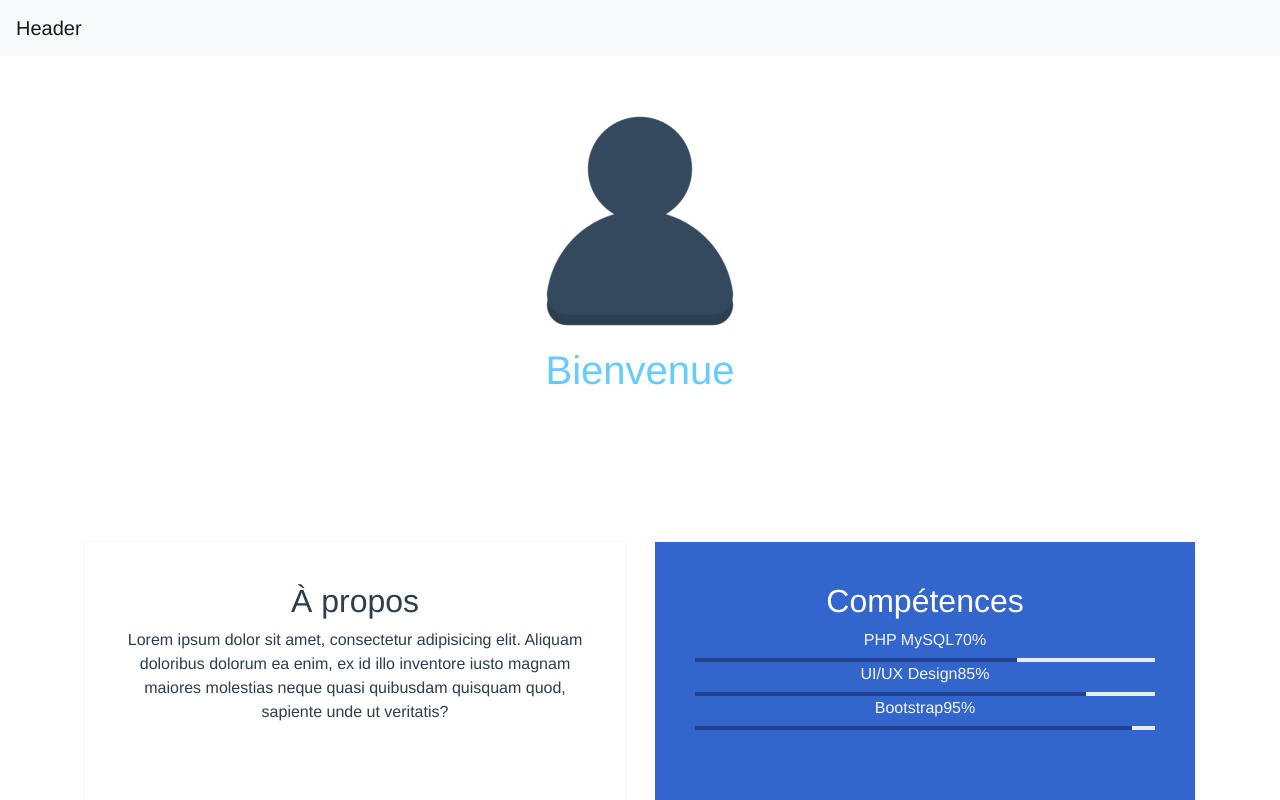
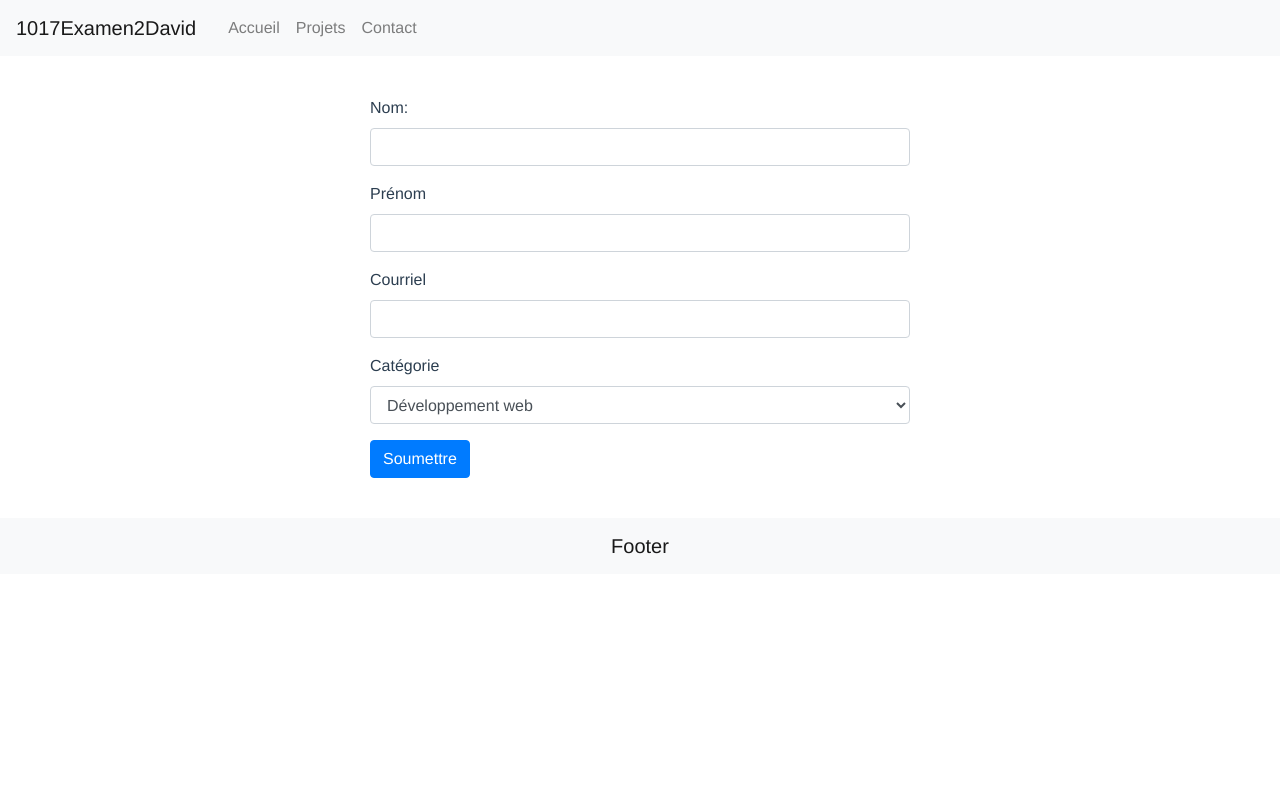
Before and after one commit to paramore2k/1017examen2david, a Vue app: page /#/contact in a window 1280 px wide. Shown: the top 800 px of the page. Built offline with nearby package versions, Linux system fonts and the light colour scheme.

Commit message:
Mon menu avec vue router

```diff
--- a/package.json
+++ b/package.json
@@ -10,7 +10,8 @@
   "dependencies": {
     "bootstrap": "^4.6.0",
     "core-js": "^3.6.5",
-    "vue": "^2.6.11"
+    "vue": "^2.6.11",
+    "vue-router": "^3.5.1"
   },
   "devDependencies": {
     "@vue/cli-plugin-babel": "~4.5.0",
--- a/src/App.vue
+++ b/src/App.vue
@@ -1,16 +1,21 @@
 <template>
 <div id="app">
-  <Home></Home>
+  <!-- Importation du header et du footer (top & bottom) -->
+  <Top></Top>
+  <!-- Section du footer -->
+  <Bottom></Bottom>
 </div>
 </template>
 
 <script>
 
-import Home from "@/components/views/Home";
+import Bottom from "@/components/Bottom";
+import Top from "@/components/Top";
 export default {
   name: 'App',
   components: {
-    Home
+    Top,
+    Bottom
   }
 }
 </script>
--- a/src/components/Top.vue
+++ b/src/components/Top.vue
@@ -1,14 +1,29 @@
 <template>
 <div id="app">
   <nav class="navbar navbar-light bg-light">
-    <span class="navbar-brand mb-0 h1">Header</span>
+    <span class="navbar-brand mb-0 h1">1017Examen2David</span>
+      <ul class="navbar-nav mr-auto">
+        <li class="nav-item ml-3" v-for="menu in menuHeader" :key="menu.id">
+          <router-link :to="{path:menu.nom}" class="nav-link">{{menu.nom}}</router-link>
+        </li>
+      </ul>
   </nav>
+  <router-view/>
 </div>
 </template>
 
 <script>
 export default {
-  name: "Top"
+  name: "Top",
+  data() {
+    return {
+      menuHeader: [
+        { id:1, nom: 'Accueil'},
+        { id:2, nom: 'Projets'},
+        { id:3, nom: "Contact"},
+      ]
+    }
+  }
 }
 </script>
 
@@ -16,4 +31,7 @@ export default {
 .navbar, .navbar-brand, .navbar-light{
   margin-bottom: 40px;
 }
+ul, li{
+  display: inline-block;
+}
 </style>
--- a/src/main.js
+++ b/src/main.js
@@ -1,11 +1,16 @@
 import Vue from 'vue'
 import App from './App.vue'
+/* Vue-Router */
+import VueRouter from 'vue-router'
+import router from "@/router";
 /* Bootstrap */
 import "bootstrap";
 import "bootstrap/dist/css/bootstrap.min.css";
 
+Vue.use(VueRouter)
 Vue.config.productionTip = false
 
 new Vue({
+  router,
   render: h => h(App),
 }).$mount('#app')
--- /dev/null
+++ b/src/router/index.js
@@ -0,0 +1,40 @@
+import Vue from 'vue'
+import VueRouter from 'vue-router'
+
+/* Importation des pages à utiliser dans le menu pour le router */
+/*import Profile from "@/views/Profile";*/
+import Contact from "@/views/Contact";
+import Home from "@/views/Home";
+import Projet from "@/views/Projet";
+
+Vue.use(VueRouter)
+
+/* On défini les routes */
+
+const routes = [
+    {
+        path: '/Accueil',
+        name: 'home',
+        component: Home
+    },
+    {
+        path: '/',
+        component: Home
+    },
+    {
+        path: '/contact',
+        name: 'contact',
+        component: Contact
+    },
+    {
+        path: '/projets',
+        name: 'projets',
+        component: Projet
+    }
+]
+
+const router = new VueRouter({
+    routes
+})
+
+export default router
--- a/src/components/views/Contact.vue
+++ b/src/views/Contact.vue
@@ -1,6 +1,8 @@
 <template>
 <div>
-  <form v-on:submit.prevent>
+  <section class="container">
+    <div class="row">
+  <form v-on:submit.prevent class="col-6 m-auto text-left">
     <div class="form-group">
       <label for="nom">Nom: </label>
       <input type="text"  class="form-control" name="nom" id="nom">
@@ -19,12 +21,13 @@
     <div class="form-group">
       <label for="cateorie">Catégorie</label>
       <select name="categorie" id="cateorie" class="form-control">
-      <option v-for="categorie in categories" :key="categorie">{{ categorie.nom}}</option>
+      <option v-for="categorie in categories" :key="categorie.nom">{{ categorie.nom}}</option>
       </select>
     </div>
     <button type="button" class="btn btn-primary">Soumettre</button>
-
   </form>
+    </div>
+  </section>
 </div>
 </template>
 
--- a/src/components/views/Home.vue
+++ b/src/views/Home.vue
@@ -1,7 +1,6 @@
 <template>
 <div id="app">
-<!-- Importation du header et du footer (top & bottom) -->
-  <Top></Top>
+
 <!-- Section du profile de la personne -->
   <Profile v-if="montrerProfile"></Profile>
 <!-- Si la personne n'est pas connectée  -->
@@ -10,15 +9,13 @@
       Aliquam asperiores delectus facere fuga harum iusto,
       maxime molestias mollitia nam neque non quam quibusdam quidem quod ratione tempora totam vel velit?</p>
   </div>
-<!-- Section du footer -->
-  <Bottom></Bottom>
+
 </div>
 </template>
 
 <script>
-import Top from "@/components/Top";
-import Bottom from "@/components/Bottom";
-import Profile from "@/components/views/Profile";
+
+import Profile from "@/views/Profile";
 
 export default {
 name: "home",
@@ -29,10 +26,10 @@ name: "home",
       montrerProfile: false,
     }
   },
-  components: {Profile, Bottom, Top},
+  components: {Profile},
   created() {
   /* Variables définissant une personne connectée ou non */
-    let loggedIn = true;
+    let loggedIn = false;
     if (loggedIn) {
       /* Si la personne est authentifier, montrer la page de son profil */
     this.montrerProfile = true;
--- a/src/components/views/Profile.vue
+++ b/src/views/Profile.vue
@@ -5,7 +5,7 @@
     <div class="container">
       <div class="row">
         <div class="col-md-12 text-center">
-          <img src="../../assets/user_icon.png" class="img-responsive img-circle" alt="Image profile utilisateur">
+          <img src="../assets/user_icon.png" class="img-responsive img-circle" alt="Image profile utilisateur">
           <h1 class="tm-title">Bienvenue</h1>
         </div>
       </div>
@@ -107,8 +107,8 @@
 </template>
 
 <script>
-import Projet from "@/components/views/Projet";
-import Contact from "@/components/views/Contact";
+import Projet from "@/views/Projet";
+import Contact from "@/views/Contact";
 export default {
   name: "Profile",
   components: {Contact, Projet},
--- a/src/components/views/Projet.vue
+++ b/src/views/Projet.vue
@@ -25,11 +25,9 @@ export default {
 
 <style scoped>
 li{
-padding: 5px;
+  padding: 5px;
   margin: 2px;
-list-style-type: none;
-
-
+  list-style-type: none;
 }
 
 </style>
```
Also changed, not shown: 1 other file (tests, documents, lock files or other folders).
